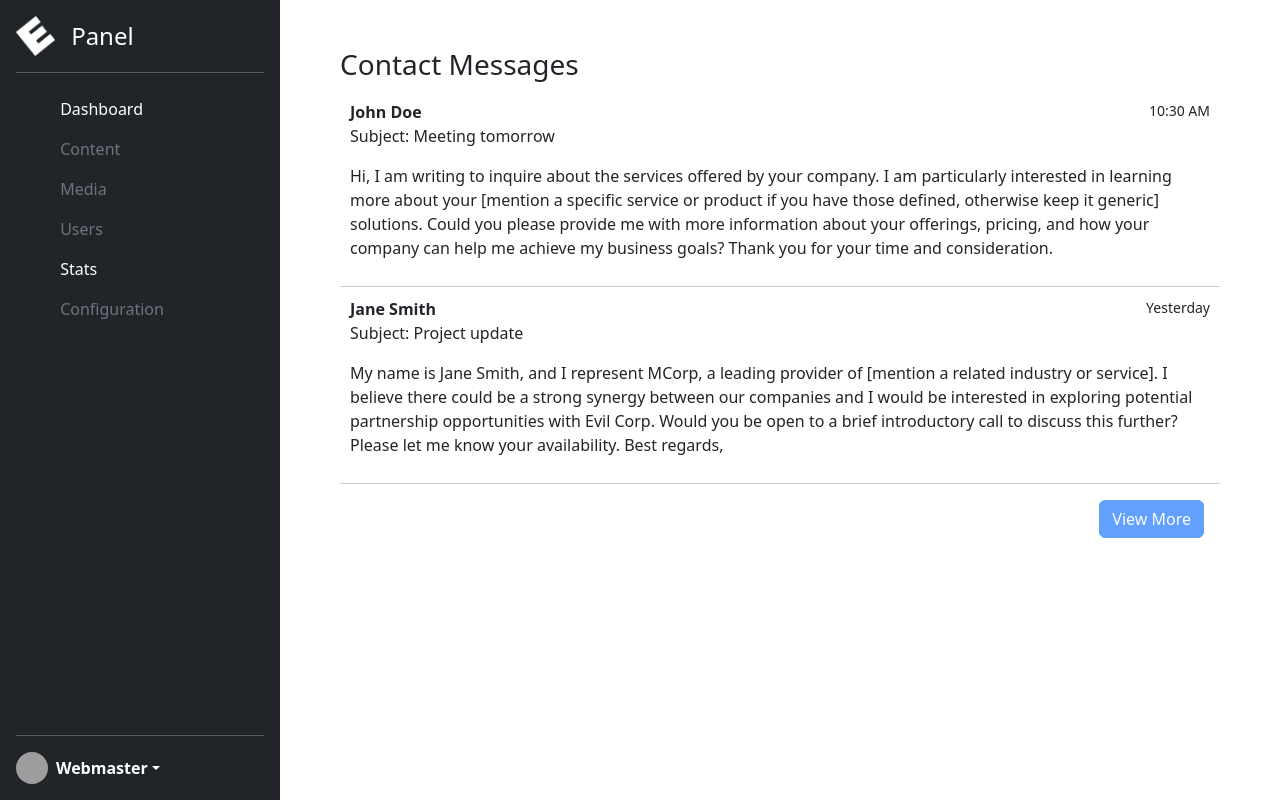
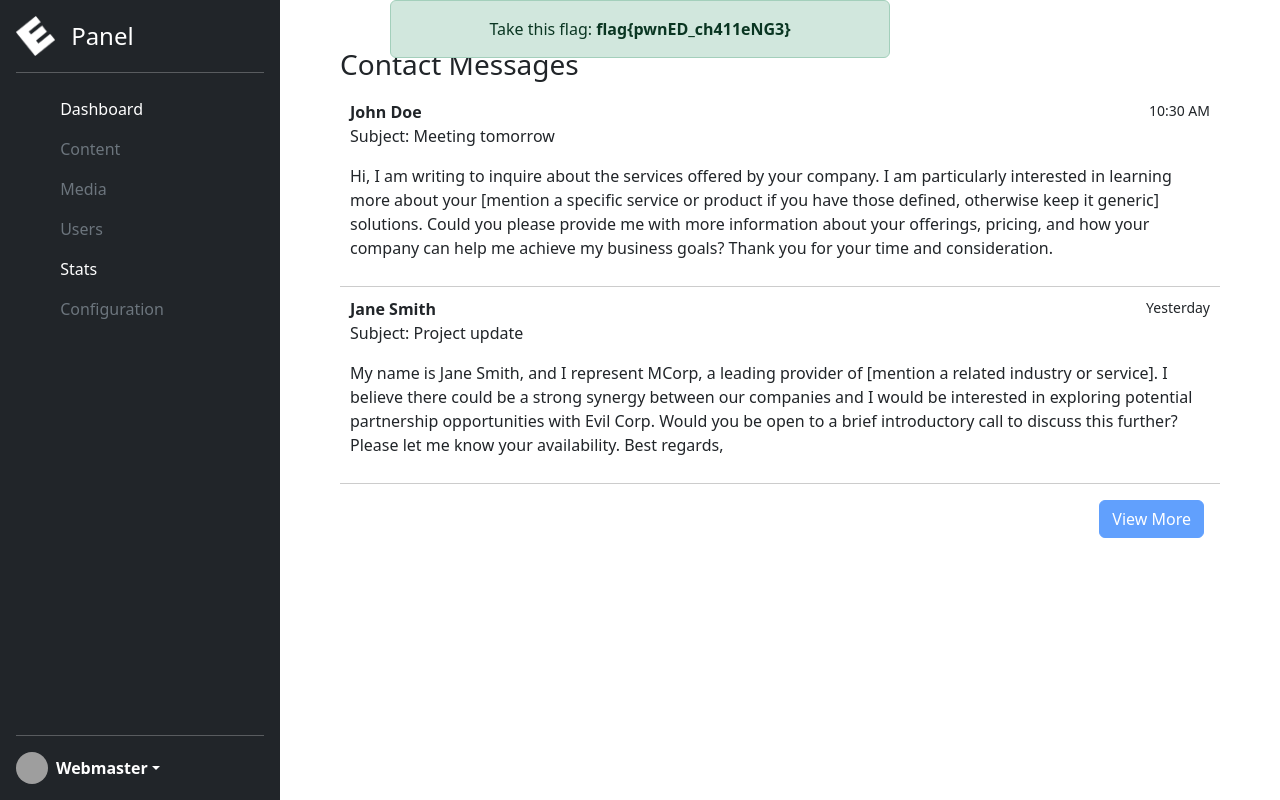
Before and after one commit to edjoperez/viu_ctf, a Flask app: page /panel in a window 1280 px wide. Run offline with Flask 3, Linux system fonts and the light colour scheme; the visitor is signed in with stand-in values (Sample User, id 1); grey boxes are pictures that could not be loaded.

Commit message:
server1: Adde first and second flag

```diff
--- a/server 1/app/templates/base_panel.html
+++ b/server 1/app/templates/base_panel.html
@@ -91,7 +91,16 @@
             top: -50px;
         }
 
+        .notifications{
+            position:fixed;
+            width: 100%;
+        }
 
+        .alert{
+            width: 500px;
+            margin: 0 auto;
+            text-align: center;
+        }
     </style>
     {% block extra_css %}
     {% endblock %}
@@ -104,11 +113,18 @@
                 $(".user-options").hide();
             } );
 
+            $('.flag-alert').show(0).delay(15000).hide(0);
+
         });
     </script>
 </head>
 
 <body>
+    <div class="notifications">
+        <div class="alert alert-success flag-alert" role="alert" style="display:none">
+            Take this flag: <strong>flag{pwnED_ch411eNG3}</strong>
+        </div>
+    </div>
     <main class="d-flex flex-nowrap">
         <div class="d-flex flex-column flex-shrink-0 p-3 text-bg-dark" style="width: 280px;">
             <a href="/" class="d-flex align-items-center mb-3 mb-md-0 me-md-auto text-white text-decoration-none">
```
Also changed, not shown: server 1/app/static/scripts/app.js (+9 -16 lines).
